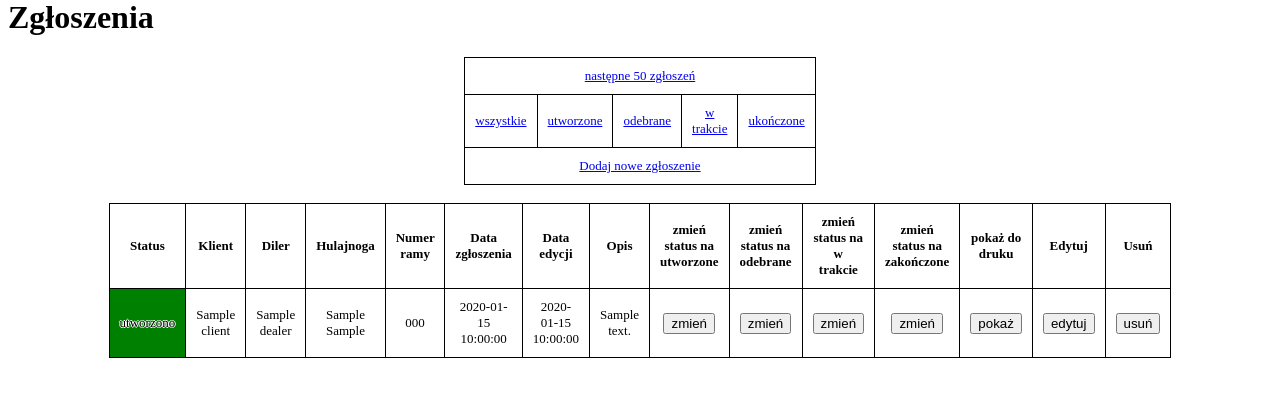
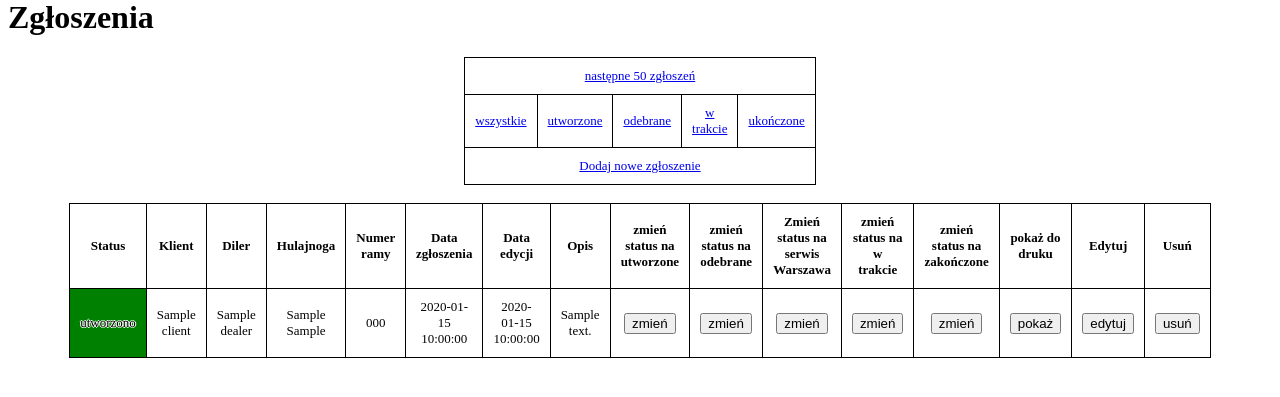
Before and after one commit to lolex565/scooter_repair_shop, a PHP site: page /index.php?status=created in a window 1280 px wide. Shown: the part 226-623 px from the top of the page. Run offline with PHP 8.4, Linux system fonts and the light colour scheme; a user stored in the database is signed in; tables that the repository leaves empty hold one stand-in row (values such as "Sample post").

Commit message:
added service wwa as a status

```diff
--- a/change_status.php
+++ b/change_status.php
@@ -10,7 +10,7 @@
 
 require('utils/is_logged_in.php');
 
-include('../utils/get_db_conf.php');
+include('utils/get_db_conf.php');
 
 // Enable exception mode for mysqli
 mysqli_report(MYSQLI_REPORT_ERROR | MYSQLI_REPORT_STRICT);
--- a/edit_application/edit.php
+++ b/edit_application/edit.php
@@ -58,6 +58,7 @@
                     echo "<td><select name='status'>";
                     echo "<option value='created' ".($application['application_status'] == 'created' ? 'selected' : '').">Utworzone</option>";
                     echo "<option value='received' ".($application['application_status'] == 'received' ? 'selected' : '').">Przyjęte</option>";
+                    echo "<option value='service_wwa' ".($application['application_status'] == 'service_wwa' ? 'selected' : '').">Serwis WWA</option>";
                     echo "<option value='in_progress' ".($application['application_status'] == 'in_progress' ? 'selected' : '').">W trakcie</option>";
                     echo "<option value='finished' ".($application['application_status'] == 'finished' ? 'selected' : '').">Zakończone</option>";
                     echo "</select></td>";
--- a/index.php
+++ b/index.php
@@ -120,7 +120,7 @@
     $applications = get_full_applications($status, 50, $offset);
 
     if (count($applications) > 0) {
-        echo "<table border='1'>" . "<tr><th>Status</th><th>Klient</th><th>Diler</th><th>Hulajnoga</th><th>Numer ramy</th><th>Data zgłoszenia</th><th>Data edycji</th><th>Opis</th><th>zmień status na utworzone</th><th>zmień status na odebrane</th><th> zmień status na w trakcie</th><th>zmień status na zakończone</th><th>pokaż do druku</th><th>Edytuj</th>";
+        echo "<table border='1'>" . "<tr><th>Status</th><th>Klient</th><th>Diler</th><th>Hulajnoga</th><th>Numer ramy</th><th>Data zgłoszenia</th><th>Data edycji</th><th>Opis</th><th>zmień status na utworzone</th><th>zmień status na odebrane</th><th>Zmień status na serwis Warszawa</th><th> zmień status na w trakcie</th><th>zmień status na zakończone</th><th>pokaż do druku</th><th>Edytuj</th>";
         if ($_SESSION['is_admin']) {
             echo "<th>Usuń</th>";
         }
@@ -133,8 +133,11 @@
                 case "created":
                     echo " class=\"created\">utworzono";
                     break;
-                case "received";
+                case "received":
                     echo " class=\"received\">odebrano";
+                    break;
+                case "service_wwa":
+                    echo " class=\"service_wwa\">serwis Warszawa";
                     break;
                 case "in_progress":
                     echo " class=\"in_progress\">w trakcie";
@@ -156,6 +159,7 @@
             echo "<td><div class=\"desc\">" . $application['application_description'] . "</div></td>";
             echo "<td><form action=\"change_status.php\" method=\"POST\"><input type=\"hidden\" name=\"id\" value=" . $application['application_id'] . "><input type=\"hidden\" name=\"new_status\" value=\"created\"><input type=\"submit\" value=\"zmień\"></form></td>";
             echo "<td><form action=\"change_status.php\" method=\"POST\"><input type=\"hidden\" name=\"id\" value=" . $application['application_id'] . "><input type=\"hidden\" name=\"new_status\" value=\"received\"><input type=\"submit\" value=\"zmień\"></form></td>";
+            echo "<td><form action=\"change_status.php\" method=\"POST\"><input type=\"hidden\" name=\"id\" value=" . $application['application_id'] . "><input type=\"hidden\" name=\"new_status\" value=\"service_wwa\"><input type=\"submit\" value=\"zmień\"></form></td>";
             echo "<td><form action=\"change_status.php\" method=\"POST\"><input type=\"hidden\" name=\"id\" value=" . $application['application_id'] . "><input type=\"hidden\" name=\"new_status\" value=\"in_progress\"><input type=\"submit\" value=\"zmień\"></form></td>";
             echo "<td><form action=\"change_status.php\" method=\"POST\"><input type=\"hidden\" name=\"id\" value=" . $application['application_id'] . "><input type=\"hidden\" name=\"new_status\" value=\"finished\"><input type=\"submit\" value=\"zmień\"></form></td>";
             echo "<td><form action=\"print.php\" method=\"POST\"><input type=\"hidden\" name=\"id\" value=" . $application['application_id'] . "><input type=\"submit\" value=\"pokaż\"></form></td>";
--- a/main_style.css
+++ b/main_style.css
@@ -43,6 +43,10 @@ td {
     background-color: red;
 }
 
+.service_wwa {
+    background-color: crimson;
+}
+
 .unknown {
     background-color: pink;
 }
--- a/print.php
+++ b/print.php
@@ -41,6 +41,9 @@
                     case "received":
                         echo "odebrano";
                         break;
+                    case "service_wwa":
+                        echo "serwis w Warszawie";
+                        break;
                     case "in_progress":
                         echo "w trakcie";
                         break;
```
